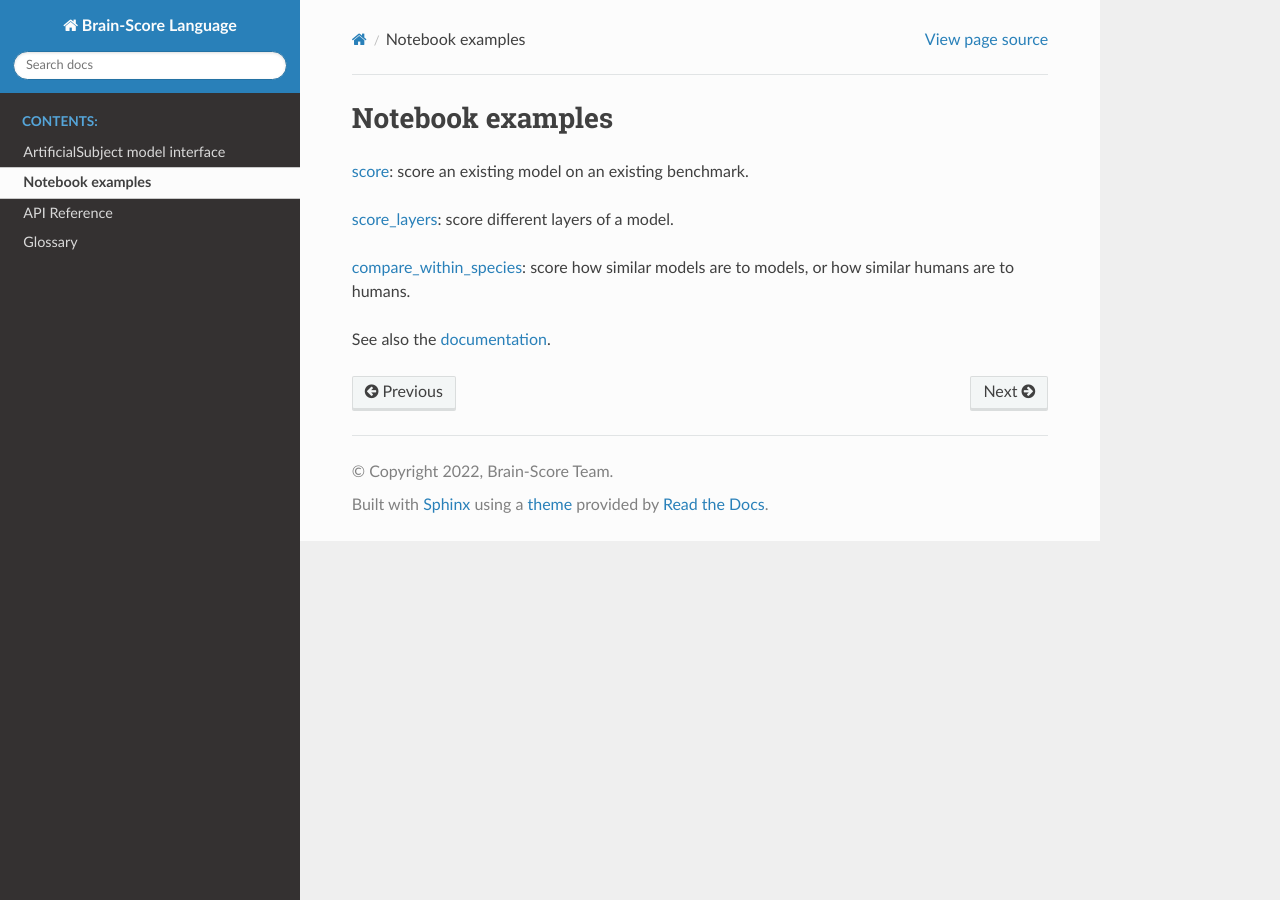
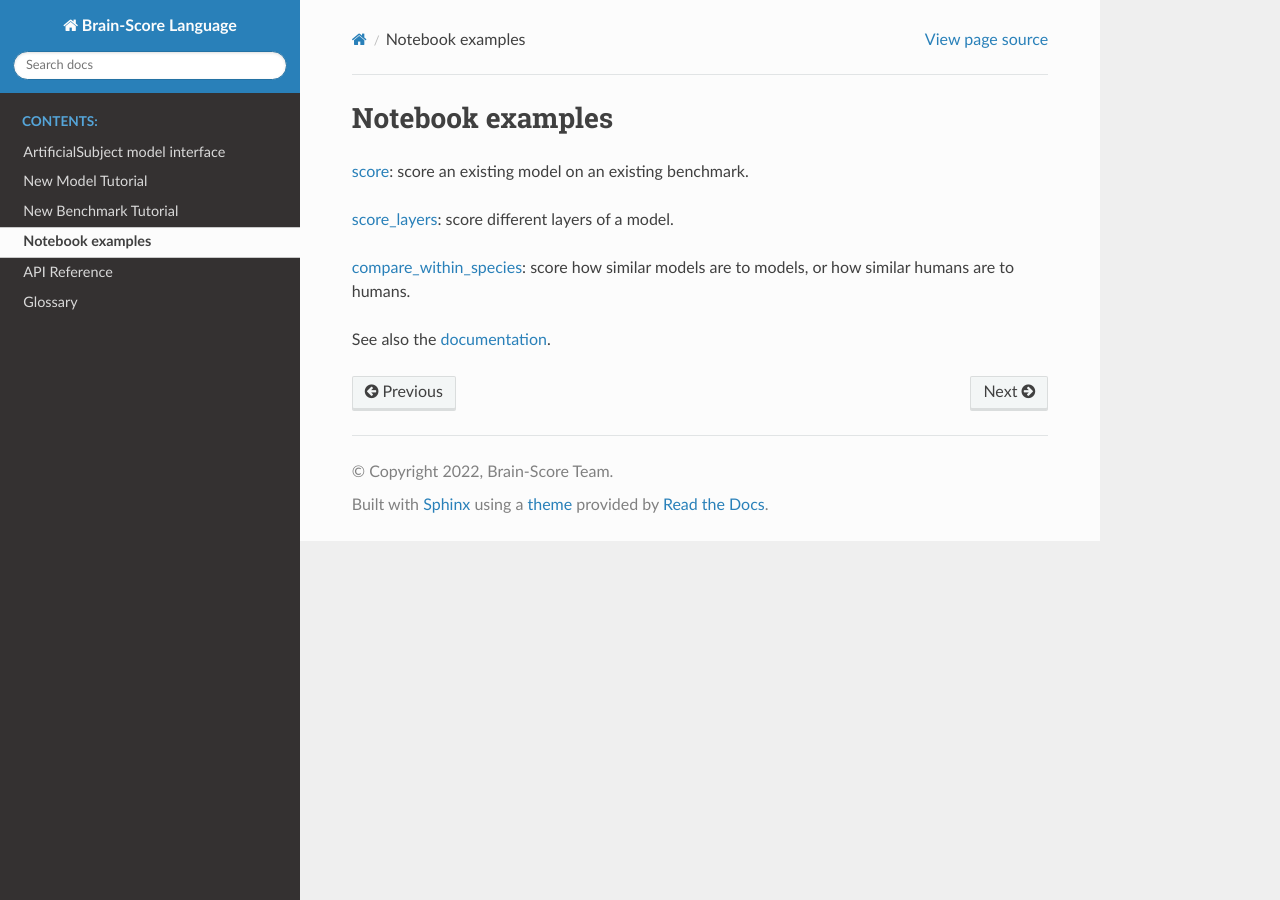
Before and after one commit to brain-score/language, a Sphinx documentation site: the page built from docs/source/examples.md, in a window 1280 px wide. Built offline with Sphinx 7.4.7 and the Read the Docs theme 2.0.0, drawn with Linux system fonts in a browser that asks for light colours.

Commit message:
link to model,benchmark tutorials

```diff
--- a/docs/source/index.rst
+++ b/docs/source/index.rst
@@ -21,6 +21,8 @@ The `score` function is the primary entry point to score a model on a benchmark.
    :caption: Contents:
 
    modules/artificial_subject
+   New Model Tutorial <https://brain-score-core.readthedocs.io/en/latest/modules/model_tutorial.html>
+   New Benchmark Tutorial <https://brain-score-core.readthedocs.io/en/latest/modules/benchmark_tutorial.html>
    examples
    modules/api_reference
    Glossary <https://brain-score-core.readthedocs.io/en/latest/modules/glossary.html>
```
